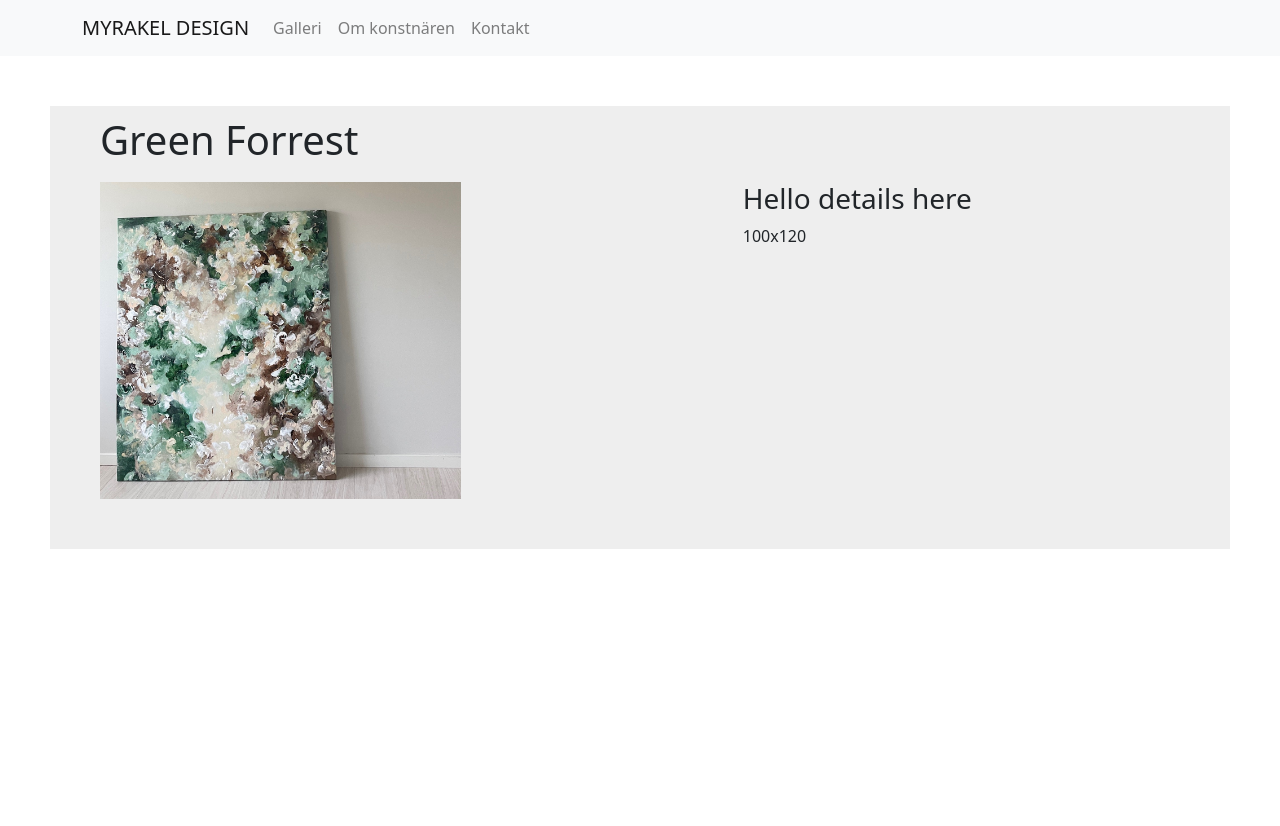
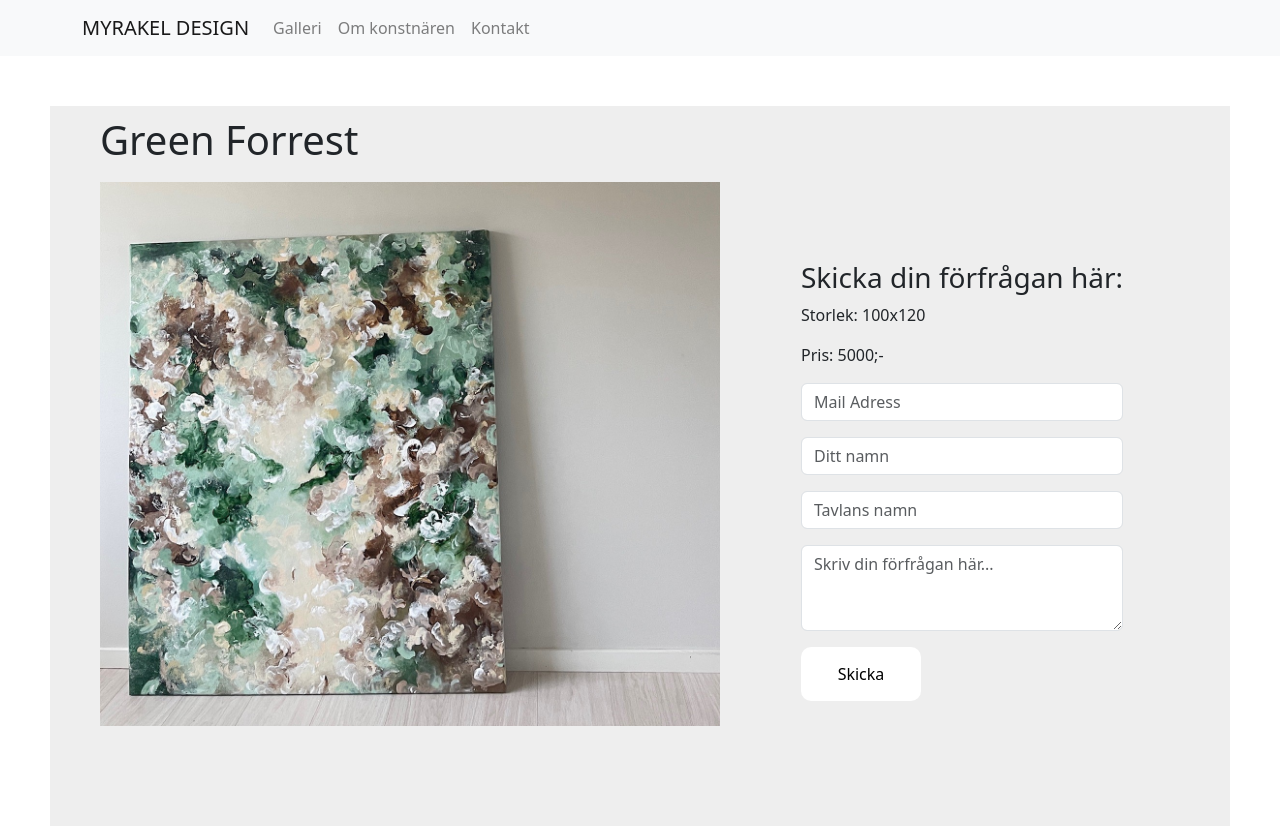
Before and after one commit to Myekman/myrakeldesign, a React (Create React App) app in the folder myrakel/: page /gallery/1 in a window 1280 px wide. Before the commit the page ends 800 px from the top, so only its background shows below. Built offline with nearby package versions, Linux system fonts and the light colour scheme.

Commit message:
form on detailpage

```diff
--- a/myrakel/src/components/Contact.js
+++ b/myrakel/src/components/Contact.js
@@ -7,7 +7,7 @@ const Contact = () => {
             <div className="row gx-4 gx-lg-5">
                 <div className="col-md-10 col-lg-8 mx-auto text-center">
                     <i className="far fa-paper-plane fa-2x mb-2 text-white"></i>
-                    <h2 className="text-white mb-5">Skicka din förfrågan här!</h2>
+                    <h2 className={`${styles.title} mb-5`}>Skicka din förfrågan här!</h2>
 
                     <form action="https://formsubmit.co/myekman5@gmail.com" method="POST">
                         <div className="mb-3">
--- a/myrakel/src/components/PaintingDetail.js
+++ b/myrakel/src/components/PaintingDetail.js
@@ -3,7 +3,6 @@ import paintingsData from '../data/paintingsData';
 import { useParams } from 'react-router-dom';
 
 // import Detalj1 from '../images/tavlagr.jpg';
-
 import style from '../css/Paintingsdata.module.css';
 
 const PaintingDetail = () => {
@@ -23,7 +22,7 @@ const PaintingDetail = () => {
             <h1 className={style.detailtitle}>{painting.title}</h1>
 
               <div className="row">
-                <div className="col-sm-4">
+                <div className={`${style.imagecontainer} col-xl-7 col-sm-12`}>
                   <div className='imagecontainer'>
                   <img
                     className={`${style.imagesize} img-fluid mb-3 mb-lg-0`}
@@ -33,15 +32,45 @@ const PaintingDetail = () => {
                   </div>
                 </div>
 
-                <div className={`${style.infoPaintingContainer} col-sm-8`}>
+                <div className={`${style.infoPaintingContainer} col-md-5`}>
                   <div>
-                    <h3 className={style.details}>Hello details here</h3>
+                    <h3 className={style.details}>Skicka din förfrågan här:</h3>
                       <div className="row">
                         <div className="col-12">
-                          <p>{painting.size}</p>
+                          <p>Storlek: {painting.size}</p>
+                        </div>
+                      </div>
+                      <div className="row">
+                        <div className="col-12">
+                          <p>Pris: {painting.pris}</p>
+                        </div>
+                      </div>
+
+                      <div className="row">
+                        <div className='col-12'>
+                          <form action="https://formsubmit.co/myekman5@gmail.com" method="POST">
+                            <div className="mb-3">
+                                <input type="email" name="email" className="form-control" id="exampleFormControlInput1" placeholder="Mail Adress" required />
+                            </div>
+                            <div className="mb-3">
+                                <input type="text" name="namel" className="form-control" id="exampleFormControlInput1" placeholder="Ditt namn" required />
+                            </div>
+                            <div className="mb-3">
+                                <input type="text" name="title" className="form-control" id="exampleFormControlInput2" placeholder="Tavlans namn" required />
+                            </div>
+                            <div className="mb-3">
+                                <textarea className="form-control" name="message" id="exampleFormControlTextarea1" rows="3" placeholder="Skriv din förfrågan här..."></textarea>
+                            </div>
+
+                            <input type="hidden" name="_next" value="https://8000-myekman-myochmarcus-ooe3m6xlz3w.ws-eu105.gitpod.io/startbootstrap-grayscale-gh-pages/startbootstrap-grayscale-gh-pages/thankyou.html" />
+                            <div className='d-flex'>
+                            <button className={style.buttonwhite} type="submit">Skicka</button>
+                            </div>
+                          </form>
                         </div>
                       </div>
                   </div>
+
                 </div>
             </div>
           </div>
--- a/myrakel/src/css/Contact.module.css
+++ b/myrakel/src/css/Contact.module.css
@@ -15,3 +15,11 @@
     text-decoration: none;
     width: 95%;
 }
+
+.buttonwhite:hover {
+  background-color: #E9E6DE;
+}
+
+.title {
+  color: #E9E6DE;
+}
--- a/myrakel/src/css/Paintingsdata.module.css
+++ b/myrakel/src/css/Paintingsdata.module.css
@@ -8,7 +8,8 @@
     flex-direction: column;
     margin-top: 50px;
     padding-left: 50px;
-    padding-bottom: 50px;
+    padding-bottom: 100px;
+    padding-right: 50px;
     background-color: #eeeeee;
 
 }
@@ -35,7 +36,20 @@ transform: scale(1.5);
 .infoPaintingContainer {
     display: flex;
     justify-content: center;
+    align-items: center;
 
+}
+
+.buttonwhite {
+    position: absolute;
+    background-color:#fff;
+    color: black;
+    border:none;
+    border-radius:10px;
+    padding:15px;
+    min-height:30px;
+    min-width: 120px;
+    text-decoration: none;
 }
 
 /* .details {
@@ -56,3 +70,12 @@ transform: scale(1.5);
         margin-top: 20px;
     }
   }
+
+/* Media query for screens 766 pixels and below */
+@media (max-width: 768px) {
+    .infoPaintingContainer {
+        display: flex;
+        justify-content: flex-start;
+
+    }
+}
--- a/myrakel/src/data/paintingsData.js
+++ b/myrakel/src/data/paintingsData.js
@@ -5,7 +5,7 @@ import Tavla4 from '../images/tavlama.jpg';
 
 
 const paintingsData = [
-  { id: 1, src: Tavla1, title: "Green Forrest", size: "100x120" },
+  { id: 1, src: Tavla1, title: "Green Forrest", size: "100x120", pris: "5000;-" },
   { id: 2, src: Tavla2, title: "Brownie" },
   { id: 3, src: Tavla3, title: "Red Love" },
   { id: 4, src: Tavla4, title: "Swirl" },
```
